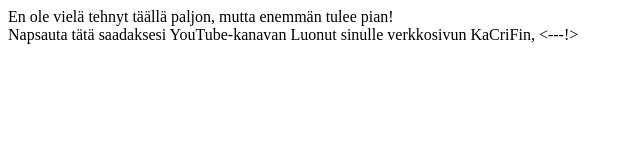
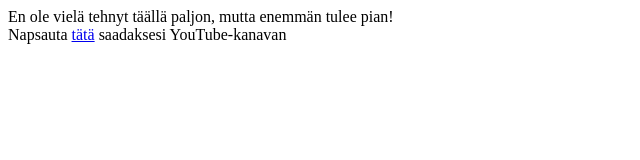
Before and after one commit to HonestOfficial/h2, a plain HTML site: page index.html in a window 1280 px wide. Shown: the whole page, without its empty margins (0-640 px from the left). Drawn offline with Linux system fonts and the light colour scheme.

Commit message:
Update index.html

```diff
--- a/index.html
+++ b/index.html
@@ -7,7 +7,6 @@
   <body>
   En ole vielä tehnyt täällä paljon, mutta enemmän tulee pian!
     <br>
-    Napsauta <a herf="https://www.youtube.com/channel/UCgEjcdE_K2GrSY4qNK6UcRQ">tätä</a> saadaksesi YouTube-kanavan
+    Napsauta <a href="https://www.youtube.com/channel/UCgEjcdE_K2GrSY4qNK6UcRQ">tätä</a> saadaksesi YouTube-kanavan
   </body>
 </html>
-<!--->Luonut sinulle verkkosivun KaCriFin, <---!>
```
